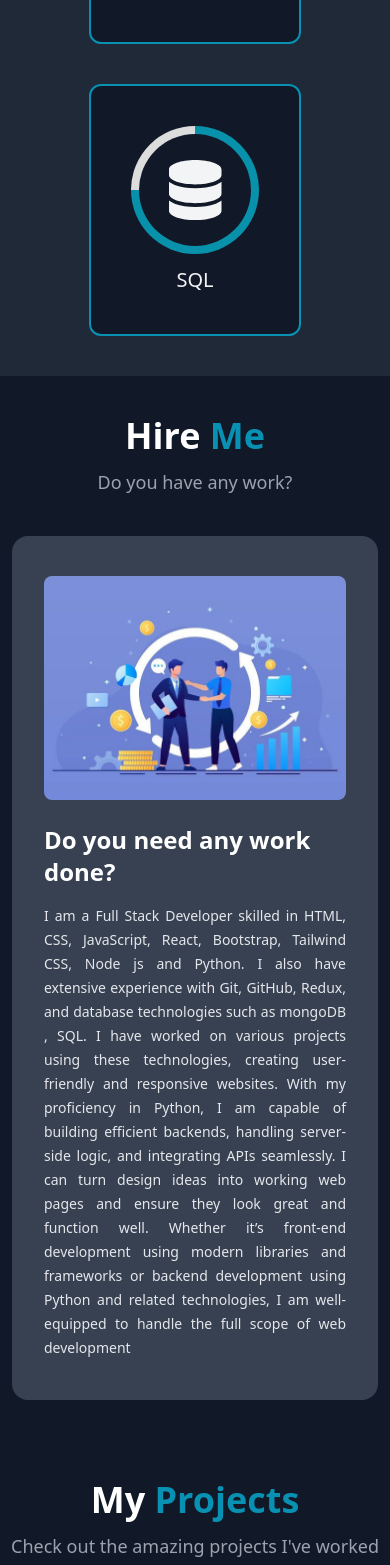
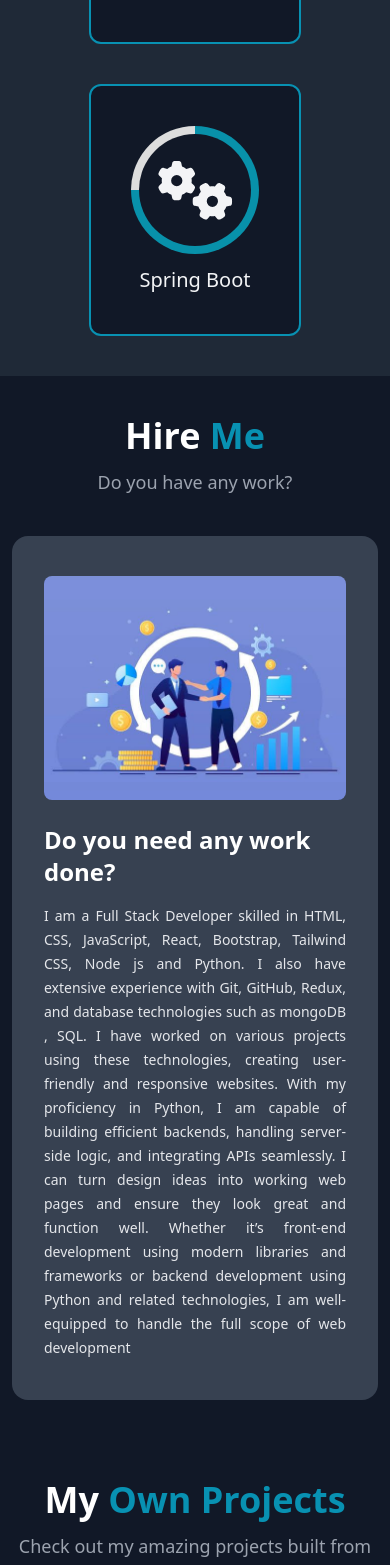
Before and after one commit to PARIAnandha/React-Portfolio, a React (Create React App) app in the folder React-Portfolio/: page / in a window 390 px wide. Shown: the part 6432-7997 px from the top of the page. Built offline with nearby package versions, Linux system fonts and the light colour scheme.

Commit message:
project add

```diff
--- a/React-Portfolio/package.json
+++ b/React-Portfolio/package.json
@@ -3,8 +3,8 @@
   "version": "0.1.0",
   "private": true,
   "dependencies": {
-    "@fortawesome/free-brands-svg-icons": "^6.6.0",
-    "@fortawesome/free-solid-svg-icons": "^6.6.0",
+    "@fortawesome/free-brands-svg-icons": "^6.7.2",
+    "@fortawesome/free-solid-svg-icons": "^6.7.2",
     "@fortawesome/react-fontawesome": "^0.2.2",
     "@testing-library/jest-dom": "^5.17.0",
     "@testing-library/react": "^13.4.0",
--- a/React-Portfolio/src/components/Project.jsx
+++ b/React-Portfolio/src/components/Project.jsx
@@ -1,34 +1,37 @@
 import React from 'react';
+import { FontAwesomeIcon } from '@fortawesome/react-fontawesome';
+import { faReact } from '@fortawesome/free-brands-svg-icons'; // React logo icon from free-brands-svg-icons
+import { faGithub } from '@fortawesome/free-brands-svg-icons'; // GitHub logo icon from free-brands-svg-icons
+import { faLink } from '@fortawesome/free-solid-svg-icons'; // Link icon from free-solid-svg-icons
 
 const Project = () => {
   const projects = [
     {
-      type: 'E-commerce',
-      name: 'Juice-E-com',
-      description: 'An e-commerce platform to sell juices with various flavors and categories.',
-      github_link: 'https://github.com/PARIAnandha/Juice-E-com',
-      live_link: 'https://pokemon-api-eight-inky.vercel.app/',
+      type: 'Own Project',
+      name: 'Pokemon API',
+      description: 'An API to fetch Pokémon data with detailed statistics and images.',
+      github_link: 'https://github.com/PARIAnandha/Pokemon',
+      live_link: 'https://pokemon-ten-ochre-66.vercel.app/',
+      image: 'https://via.placeholder.com/500x300?text=Pokemon+API', // Example image URL, replace with real one
+      icon: faReact,
     },
     {
-      type: 'College Application',
-      name: 'College Application',
-      description: 'A platform for students to apply for colleges and check admission status.',
-      github_link: 'https://github.com/PARIAnandha/College-Application',
-      live_link: 'https://college-application-frontend.onrender.com/',
+      type: 'Own Project',
+      name: 'Chainese Anime',
+      description: 'A platform to explore and watch Chinese anime with details and episodes.',
+      github_link: 'https://github.com/PARIAnandha/Chainese-Anime',
+      live_link: 'https://chainese-anime.vercel.app/',
+      image: 'https://via.placeholder.com/500x300?text=Chainese+Anime', // Example image URL, replace with real one
+      icon: faGithub,
     },
     {
-      type: 'Portfolio',
-      name: 'Personal Portfolio',
-      description: 'A portfolio website to showcase my skills and projects.',
-      github_link: 'https://github.com/PARIAnandha/Personal-Portfolio',
-      live_link: 'https://pari-portfolio.com/',
-    },
-    {
-      type: 'API Integration',
-      name: 'Pokemon API',
-      description: 'An API to fetch Pokémon data with detailed statistics and images.',
-      github_link: 'https://github.com/PARIAnandha/Pokemon-API',
-      live_link: 'https://pokemon-api-eight-inky.vercel.app/',
+      type: 'Freelancing Project',
+      name: 'TNPSC Liard',
+      description: 'A website for TNPSC exam preparation with detailed study materials and resources.',
+      github_link: 'https://github.com/PARIAnandha/TNPSC-Liard',
+      live_link: 'https://tnpsc-liard.vercel.app/',
+      image: 'https://via.placeholder.com/500x300?text=TNPSC+Liard', // Example image URL, replace with real one
+      icon: faGithub, // Use appropriate icon if needed
     },
   ];
 
@@ -36,14 +39,18 @@ const Project = () => {
     <section id="projects" className="py-10 text-white">
       <div className="text-center">
         <h3 className="text-4xl font-semibold">
-          My <span className="text-cyan-600">Projects</span>
+          My <span className="text-cyan-600">Own Projects</span>
         </h3>
-        <p className="text-gray-400 mt-3 text-lg">Check out the amazing projects I've worked on.</p>
+        <p className="text-gray-400 mt-3 text-lg">Check out my amazing projects built from scratch!</p>
       </div>
       <br />
       <div className="flex flex-wrap justify-center gap-6 max-w-6xl mx-auto">
-        {projects.map((project_info, i) => (
-          <div key={i} className="bg-slate-700 rounded-xl p-6 sm:w-1/2 lg:w-1/2">
+        {projects.slice(0, 2).map((project_info, i) => (  // Only display the first two own projects
+          <div key={i} className="bg-slate-700 rounded-xl p-6 sm:w-1/2 lg:w-1/2 shadow-xl">
+            <div className="relative mb-6">
+              <img src={project_info.image} alt={project_info.name} className="rounded-xl w-full h-60 object-cover" />
+              <div className="absolute top-2 left-2 bg-cyan-600 px-3 py-1 rounded-full text-white text-sm">{project_info.type}</div>
+            </div>
             <h3 className="text-xl text-cyan-600 mb-4">{project_info.name}</h3>
             <p className="text-gray-300 mb-4">{project_info.description}</p>
             <div className="flex gap-3">
@@ -51,17 +58,54 @@ const Project = () => {
                 href={project_info.github_link}
                 target="_blank"
                 rel="noopener noreferrer"
-                className="text-cyan-600 bg-gray-800 px-3 py-2 rounded-md text-sm"
+                className="text-cyan-600 bg-gray-800 px-3 py-2 rounded-md text-sm flex items-center gap-2"
               >
-                Github
+                <FontAwesomeIcon icon={project_info.icon} /> Github
               </a>
               <a
                 href={project_info.live_link}
                 target="_blank"
                 rel="noopener noreferrer"
-                className="text-cyan-600 bg-gray-800 px-3 py-2 rounded-md text-sm"
+                className="text-cyan-600 bg-gray-800 px-3 py-2 rounded-md text-sm flex items-center gap-2"
               >
-                Live Demo
+                <FontAwesomeIcon icon={faLink} /> Live Demo
+              </a>
+            </div>
+          </div>
+        ))}
+      </div>
+      <div className="text-center mt-12">
+        <h3 className="text-4xl font-semibold">
+          My <span className="text-cyan-600">Freelancing Projects</span>
+        </h3>
+        <p className="text-gray-400 mt-3 text-lg">Check out my freelancing projects!</p>
+      </div>
+      <br />
+      <div className="flex flex-wrap justify-center gap-6 max-w-6xl mx-auto">
+        {projects.slice(2).map((project_info, i) => (  // Only display the freelancing projects
+          <div key={i} className="bg-slate-700 rounded-xl p-6 sm:w-1/2 lg:w-1/2 shadow-xl">
+            <div className="relative mb-6">
+              <img src={project_info.image} alt={project_info.name} className="rounded-xl w-full h-60 object-cover" />
+              <div className="absolute top-2 left-2 bg-cyan-600 px-3 py-1 rounded-full text-white text-sm">{project_info.type}</div>
+            </div>
+            <h3 className="text-xl text-cyan-600 mb-4">{project_info.name}</h3>
+            <p className="text-gray-300 mb-4">{project_info.description}</p>
+            <div className="flex gap-3">
+              <a
+                href={project_info.github_link}
+                target="_blank"
+                rel="noopener noreferrer"
+                className="text-cyan-600 bg-gray-800 px-3 py-2 rounded-md text-sm flex items-center gap-2"
+              >
+                <FontAwesomeIcon icon={project_info.icon} /> Github
+              </a>
+              <a
+                href={project_info.live_link}
+                target="_blank"
+                rel="noopener noreferrer"
+                className="text-cyan-600 bg-gray-800 px-3 py-2 rounded-md text-sm flex items-center gap-2"
+              >
+                <FontAwesomeIcon icon={faLink} /> Live Demo
               </a>
             </div>
           </div>
--- a/React-Portfolio/src/components/Skills.jsx
+++ b/React-Portfolio/src/components/Skills.jsx
@@ -5,8 +5,8 @@ import { faMdb } from '@fortawesome/free-brands-svg-icons'; // MongoDB
 import { faServer } from '@fortawesome/free-solid-svg-icons'; // ExpressJS alternative
 import { faCube } from '@fortawesome/free-solid-svg-icons'; // Material-UI alternative
 import { faSyncAlt, faCodeBranch } from '@fortawesome/free-solid-svg-icons'; // Redux, Router alternatives
-import { faPython } from '@fortawesome/free-brands-svg-icons'; // Python
-import { faDatabase } from '@fortawesome/free-solid-svg-icons'; // SQL
+import { faJava } from '@fortawesome/free-brands-svg-icons'; // Java
+import { faCogs } from '@fortawesome/free-solid-svg-icons'; // Spring Boot
 
 const Skills = () => {
   const skills = [
@@ -66,13 +66,13 @@ const Skills = () => {
       count: 70,
     },
     {
-      icon: faPython, // Python icon
-      level: 'Python',
+      icon: faJava, // Java icon
+      level: 'Java',
       count: 60,
     },
     {
-      icon: faDatabase, // SQL icon
-      level: 'SQL',
+      icon: faCogs, // Spring Boot icon
+      level: 'Spring Boot',
       count: 75,
     },
   ];
```
Also changed, not shown: 1 other file (tests, documents, lock files or other folders).
